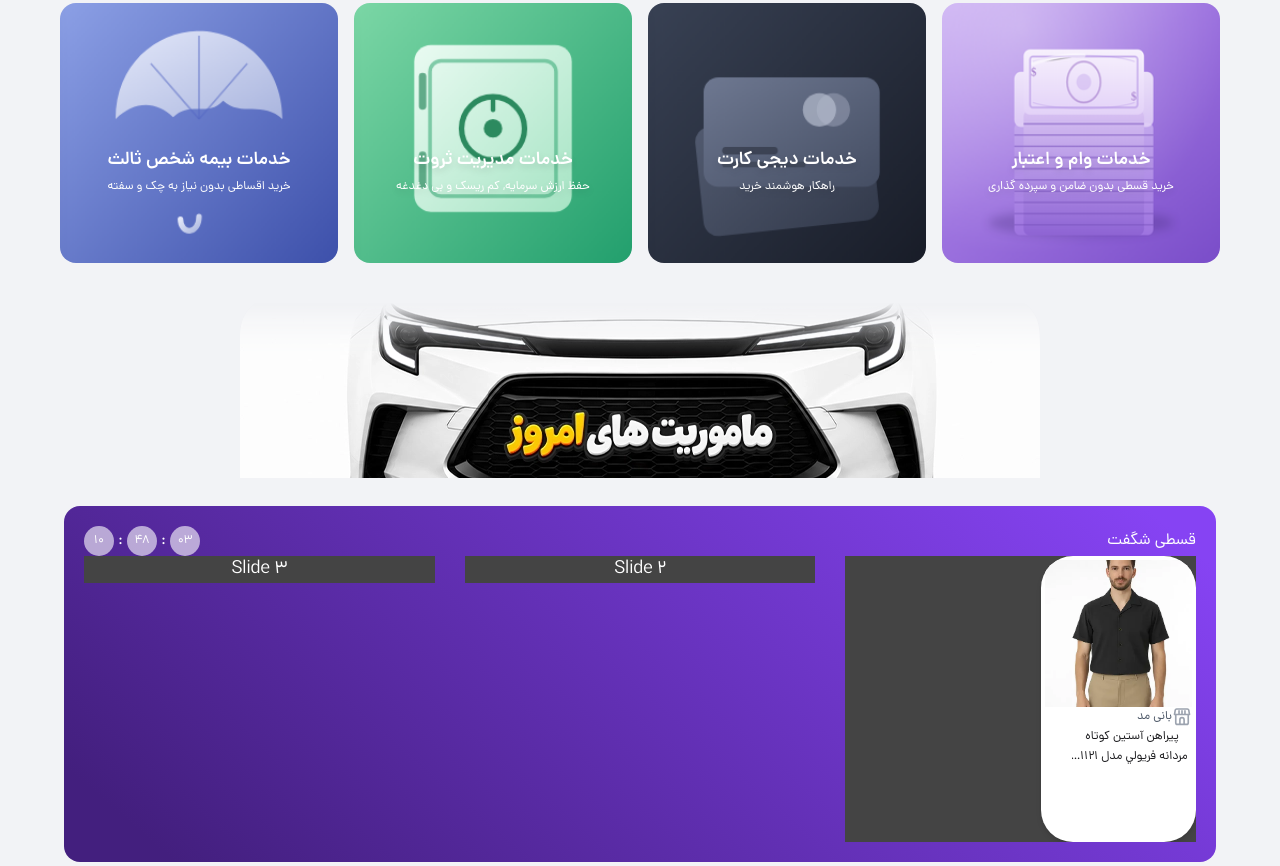
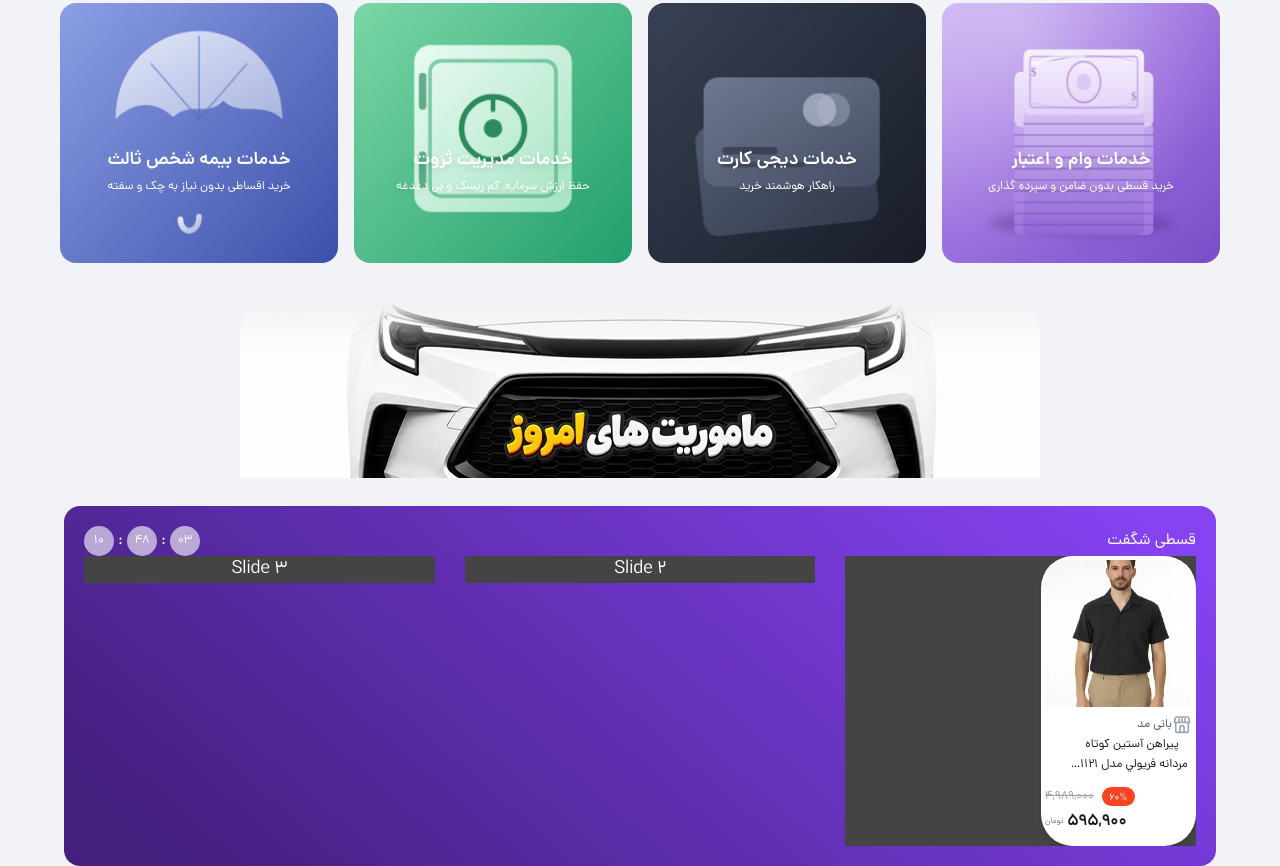
Before and after one commit to ZahraGolabi/Diji-Pay, a website: page D-Pay/src/index.html in a window 1280 px wide. Shown: the part 697-1563 px from the top of the page. Drawn offline with nearby package versions, Linux system fonts and the light colour scheme.

Commit message:
developing cardbox part1

```diff
--- a/D-Pay/src/index.html
+++ b/D-Pay/src/index.html
@@ -1276,7 +1276,7 @@
                   <div class="swiper-slide">
                     <a href="#">
                       <article
-                        class="p-[4px] rounded-4xl w-[155px] h-[286px] overflow-hidden shadow-md bg-white text-zinc-900"
+                        class="p-[4px] rounded-4xl w-[155px] flex flex-col gap-2 overflow-hidden shadow-md bg-white text-zinc-900"
                       >
                         <div class="w-[147px] h-[147px] mx-auto">
                           <img
@@ -1286,6 +1286,7 @@
                             loading="lazy"
                           />
                         </div>
+                        <div>
                           <div class="flex items-center text-xs text-gray-600">
                             <span>
                               <svg class="w-5 h-5">
@@ -1295,10 +1296,33 @@
                             <span>بانی مد</span>
                           </div>
                           <div class="max-w-[120px]">
-                          <h3
-                            class="text-xs mb-3 leading-5 line-clamp-2"
-                          > پیراهن آستین کوتاه مردانه فريولي مدل 11121 رنگ مشکی,آبی
+                            <h3 class="text-xs mb-3 leading-5 line-clamp-2">
+                              پیراهن آستین کوتاه مردانه فريولي مدل 11121 رنگ
+                              مشکی,آبی
                             </h3>
+                          </div>
+                          <div
+                            class="flex items-center justify-start flex-row-reverse gap-x-2 mb-1"
+                          >
+                            <div class="line-through text-onback-low text-xs">
+                              4,989,000
+                            </div>
+                            <span
+                              class="text-[10px] font-[450] text-white w-[33px] pt-1 rounded-2xl bg-red-low"
+                              >60%</span
+                            >
+                          </div>
+                          <div
+                            class="flex items-center justify-end gap-x-1 mb-2"
+                          >
+                            <span class="text-base font-dana-demibold"
+                              >595,900</span
+                            >
+                            <span
+                              class="text-[8px] leading-[150%] text-gray-500"
+                              >تومان</span
+                            >
+                          </div>
                         </div>
                       </article>
                     </a>
--- a/D-Pay/src/input.css
+++ b/D-Pay/src/input.css
@@ -42,8 +42,8 @@
   --color-purple: #3f3cbb;
   --color-midnight: #121063;
   --color-tahiti: #3ab7bf;
-  --color-bermuda: #78dcca;
-
+  --color-red-low: #f9441f;
+  --color-onback-low: #9ca3af;
   --shadow-normal: 0 1px 10px rgba(0, 0, 0, 0.05);
 
   --font-dana: "Dana", sans-serif;
```
Also changed, not shown: D-Pay/public/style/app.css, 2 other files. Lines whose indentation alone changed are shown as unchanged.
